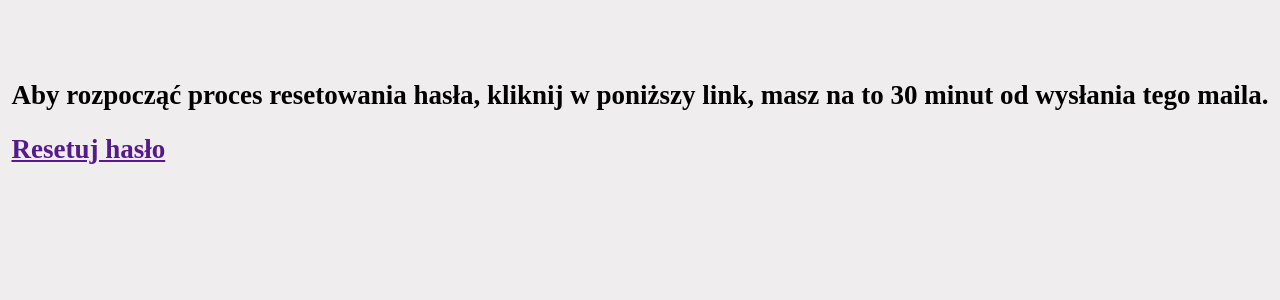
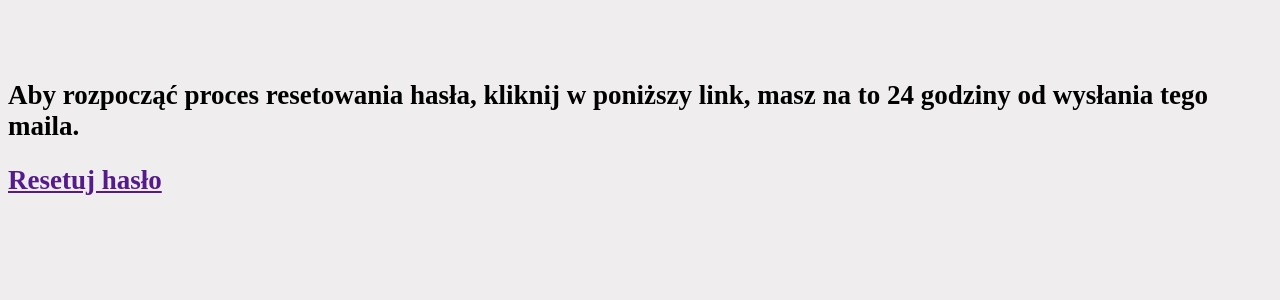
Before and after one commit to katek1094/hikegear_backend, a Django app: template templates/password_reset_email.html in a window 1280 px wide. Shown: the top 300 px of the page. Run offline with Django 3.2, Linux system fonts and the light colour scheme; the template is opened without the code that fills it, so the values that code supplies are empty.

Commit message:
email timeout

```diff
--- a/hikegear_backend/settings.py
+++ b/hikegear_backend/settings.py
@@ -116,7 +116,7 @@ EMAIL_HOST_USER = os.environ["EMAIL_HOST_USER"]
 EMAIL_HOST_PASSWORD = os.environ["EMAIL_HOST_PASSWORD"]
 DEFAULT_FROM_EMAIL = 'hikegear.pl <noreply@hikegear.pl>'
 
-PASSWORD_RESET_TIMEOUT = 1800  # 30 minutes
+PASSWORD_RESET_TIMEOUT = 86400  # 24h
 
 FRONTEND_URL = os.environ['FRONTEND_URL']
 
--- a/templates/password_reset_email.html
+++ b/templates/password_reset_email.html
@@ -1,5 +1,5 @@
 {% extends 'base.html' %}
 {% block body_block %}
-    <h2>Aby rozpocząć proces resetowania hasła, kliknij w poniższy link, masz na to 30 minut od wysłania tego maila. </h2>
+    <h2>Aby rozpocząć proces resetowania hasła, kliknij w poniższy link, masz na to 24 godziny od wysłania tego maila. </h2>
     <h2><a href="{{ reset_url }}"> Resetuj hasło </a></h2>
 {% endblock %}
```
